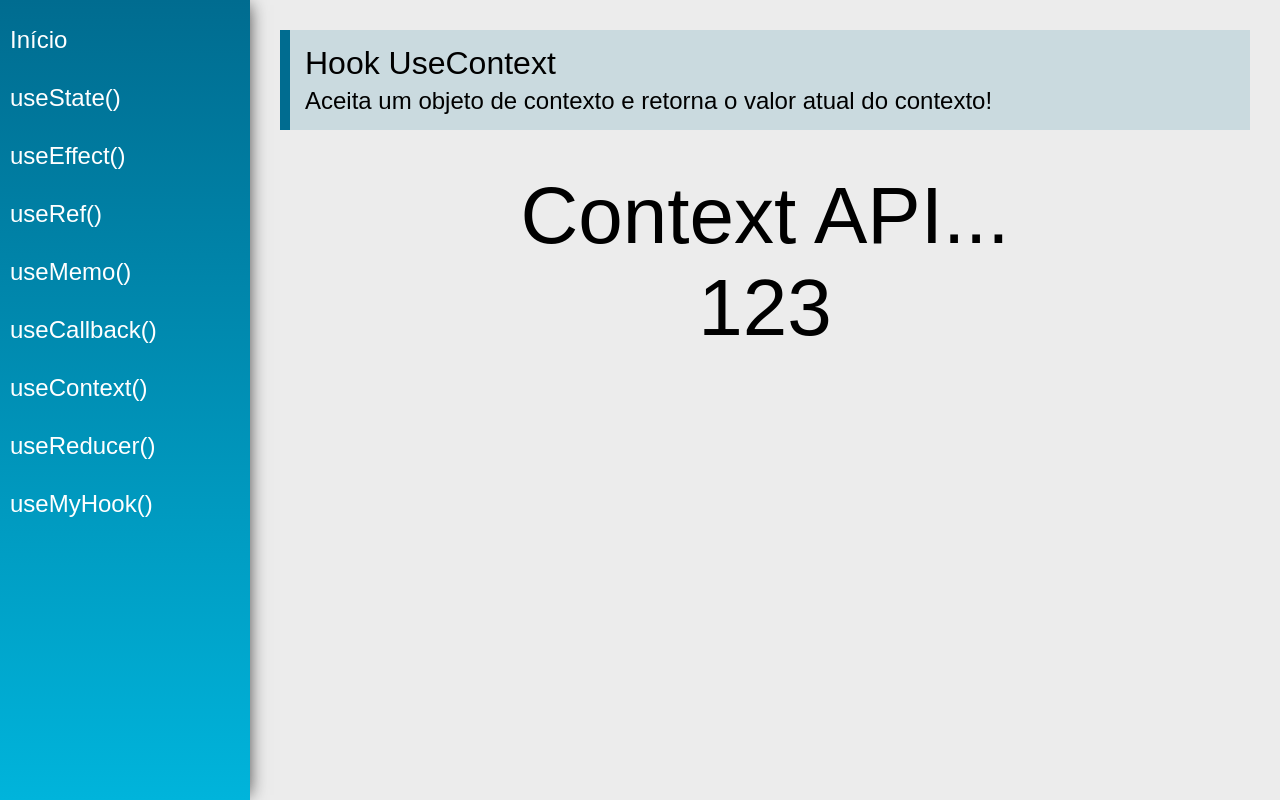
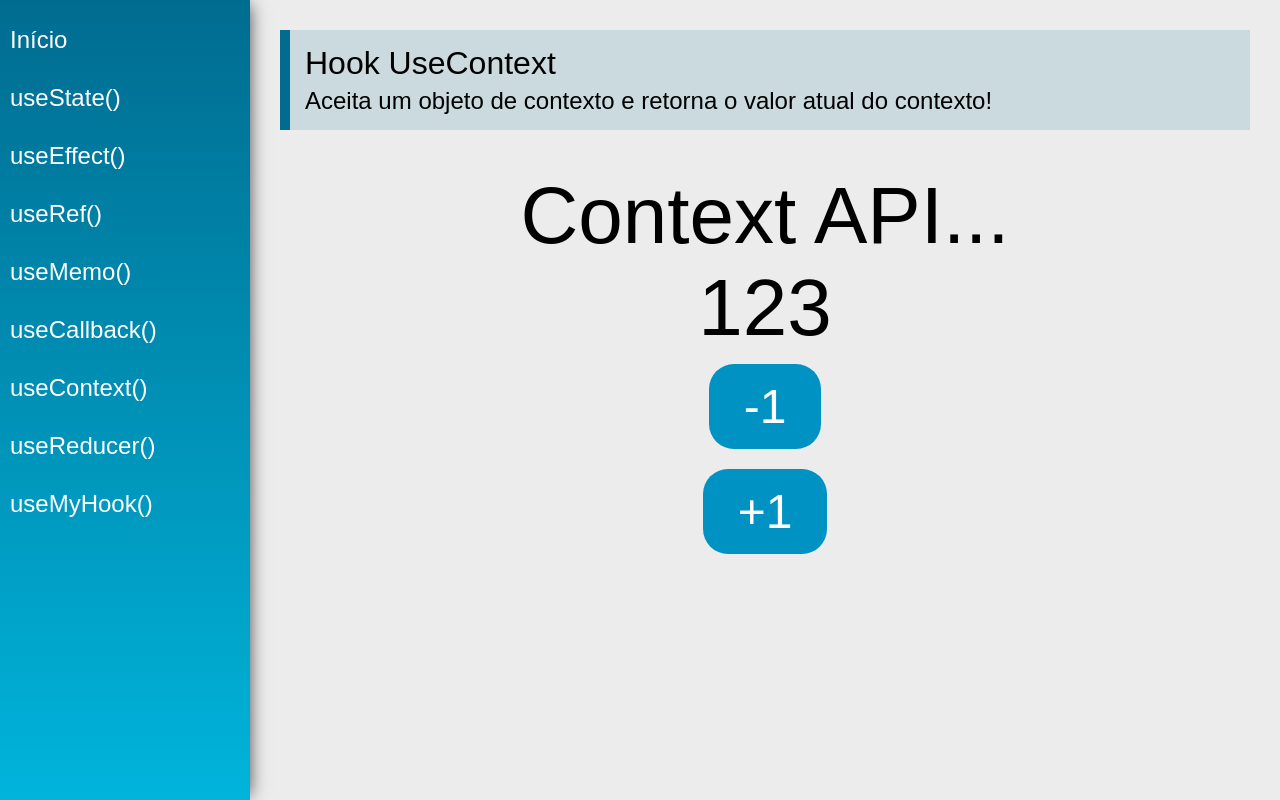
Before and after one commit to Norton794/hooks, a React (Create React App) app: page /useContext in a window 1280 px wide. Built offline with nearby package versions, Linux system fonts and the light colour scheme.

Commit message:
altering state indirectly via useContext

```diff
--- a/src/index.js
+++ b/src/index.js
@@ -4,12 +4,11 @@
 
 import App from './views/App'
 
-import DataContext, { data } from './data/DataContext'
+
 
 ReactDOM.render(
-    <DataContext.Provider value={data}>
-        <App />
-    </DataContext.Provider>
+
+    <App />
     ,
     document.getElementById('root')
 )
--- a/src/views/App.jsx
+++ b/src/views/App.jsx
@@ -1,20 +1,22 @@
-import './App.css'
-import React from 'react'
-import { BrowserRouter as Router } from  'react-router-dom'
+import "./App.css";
+import React, { useState } from "react";
+import { BrowserRouter as Router } from "react-router-dom";
 
-import Menu from '../components/layout/Menu'
-import Content from '../components/layout/Content'
-
-const App = props => {
-
+import Menu from "../components/layout/Menu";
+import Content from "../components/layout/Content";
+import DataContext, { data } from "../data/DataContext";
+const App = (props) => {
+    const [state, setState] = useState(data)
   return (
+    <DataContext.Provider value={{state, setState}}>
       <div className="App">
         <Router>
           <Menu />
           <Content />
         </Router>
       </div>
-    )
-}
+    </DataContext.Provider>
+  );
+};
 
-export default App
+export default App;
--- a/src/views/examples/UseContext.jsx
+++ b/src/views/examples/UseContext.jsx
@@ -4,7 +4,14 @@
 import DataContext from "../../data/DataContext";
 
 const UseContext = (props) => {
-  const context = useContext(DataContext);
+  const {state, setState} = useContext(DataContext);
+
+  function setNumber(delta) {
+    setState({
+      ...state,
+      number: state.number + delta,
+    });
+  }
 
   return (
     <div className="UseContext">
@@ -14,8 +21,13 @@
       />
 
       <div className="center">
-        <span className="text">{context.text}</span>
-        <span className="text">{context.number}</span>
+        <span className="text">{state.text}</span>
+        <span className="text">{state.number}</span>
+      </div>
+
+      <div className="center">
+          <button className="btn" onClick={()=>setNumber(-1)}>-1</button>
+          <button className="btn" onClick={()=>setNumber(1)}>+1</button>
       </div>
     </div>
   );
```
Lines whose indentation alone changed are shown as unchanged.
